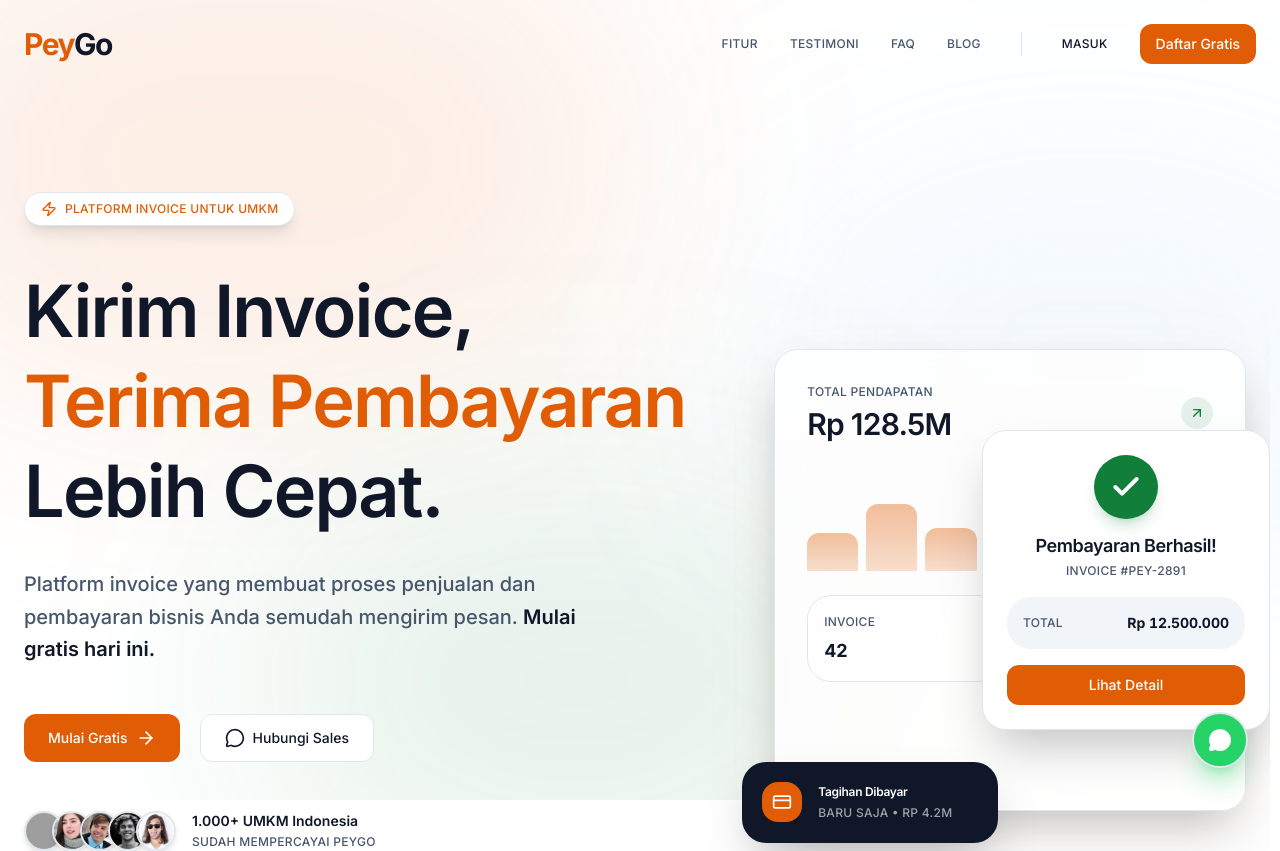
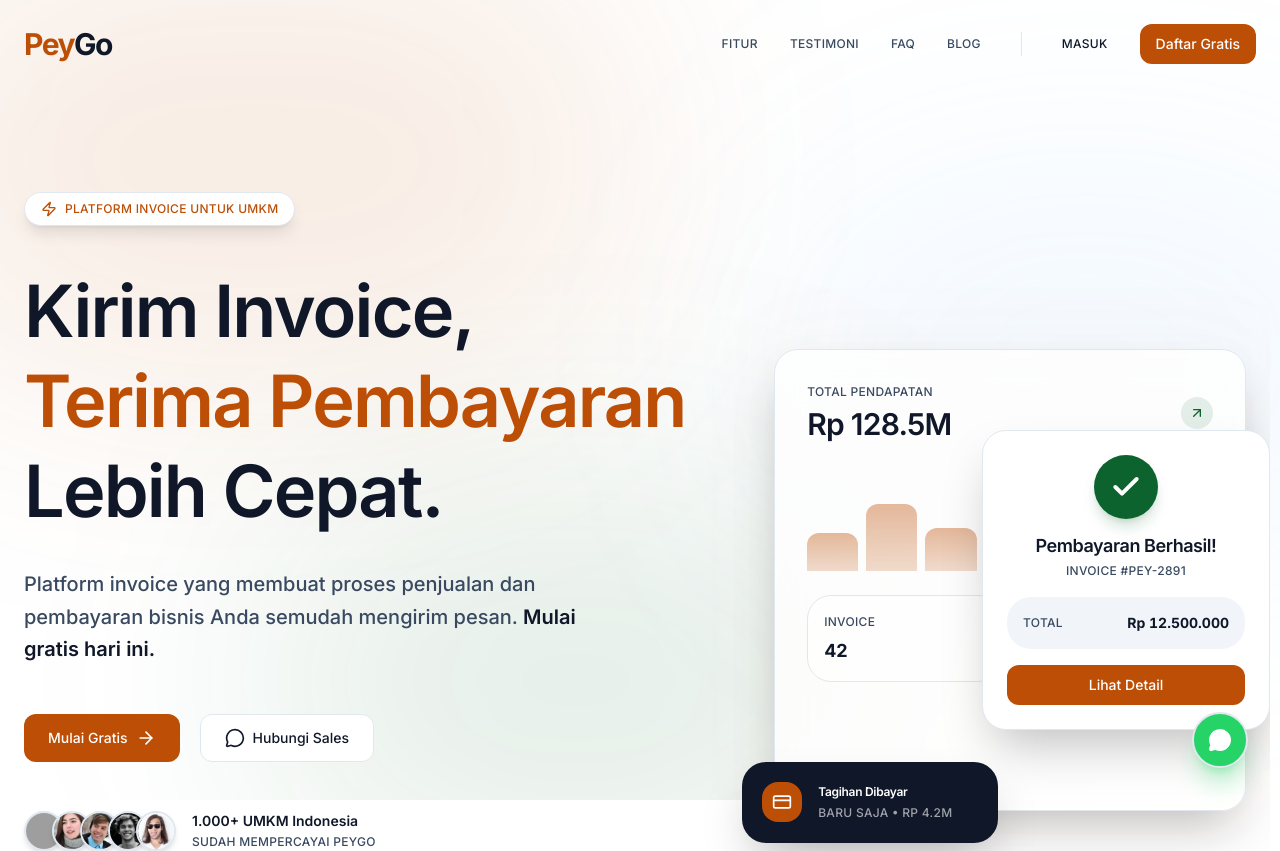
Before and after one commit to aldrndev/peygo, a Next.js app: page / in a window 1280 px wide. Shown: the top 851 px of the page. Built offline with nearby package versions, Linux system fonts and the light colour scheme; no server answers; the database is empty; grey boxes are pictures that could not be loaded.

Commit message:
fix: adjust primary, muted, destructive, and success colors for improved WCAG AA contrast

```diff
--- a/src/styles/globals.css
+++ b/src/styles/globals.css
@@ -77,8 +77,8 @@
   --popover: hsl(0 0% 100%);
   --popover-foreground: hsl(222 47% 11%);
 
-  /* Primary (Orange - Brand) - Darkened for better contrast */
-  --primary: hsl(24 95% 45%);
+  /* Primary (Orange - Brand) - Darkened for WCAG AA on light backgrounds */
+  --primary: hsl(24 95% 38%);
   --primary-foreground: hsl(0 0% 100%);
 
   /* Secondary (Neutral) */
@@ -87,18 +87,18 @@
 
   /* Muted (Subtle backgrounds) - Darkened foreground for better contrast */
   --muted: hsl(210 40% 96%);
-  --muted-foreground: hsl(215 20% 35%);
+  --muted-foreground: hsl(215 25% 30%);
 
   /* Accent (Interactive highlights) */
   --accent: hsl(210 40% 96%);
   --accent-foreground: hsl(222 47% 11%);
 
   /* Destructive (Errors) */
-  --destructive: hsl(0 84% 60%);
+  --destructive: hsl(0 84% 50%);
   --destructive-foreground: hsl(0 0% 100%);
 
-  /* Success - Darkened for better contrast */
-  --success: hsl(142 76% 28%);
+  /* Success - Darkened for WCAG AA on light backgrounds */
+  --success: hsl(142 76% 22%);
   --success-foreground: hsl(0 0% 100%);
 
   /* Warning - Darkened for better contrast */
```
